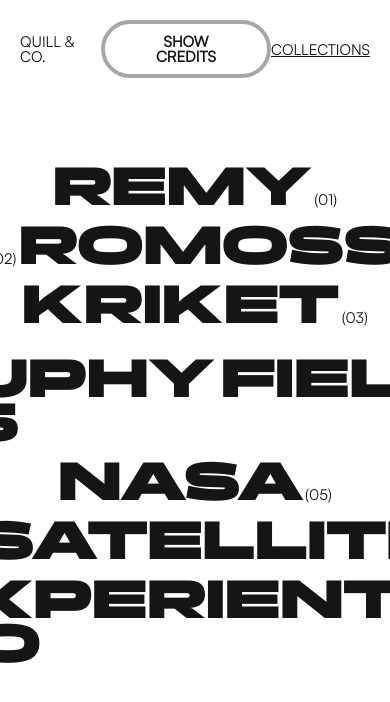
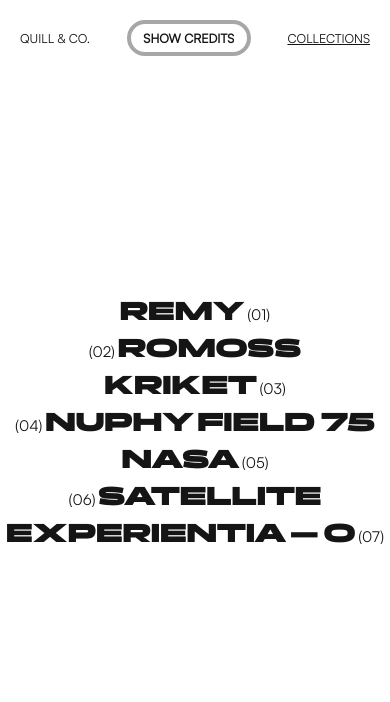
Before and after one commit to BlandIrony/Quill, a website built with Vite: page index.html in a window 390 px wide. Built offline with nearby package versions, Linux system fonts and the light colour scheme; some packages are replaced by stand-ins of ours.

Commit message:
Completed home page

```diff
--- a/index.html
+++ b/index.html
@@ -14,19 +14,19 @@
 
       <!-- Logo -->
        <div class="">
-        <a href="/" class="text-[1.5rem] uppercase">Quill & Co.</a>
+        <a href="/" class="sm:text-[1.25rem] md:text-[1.5rem] uppercase">Quill & Co.</a>
        </div>
 
        <!-- Show credits modal button -->
         <div>
           <button
-            class="open group overflow-hidden flex justify-center items-center border-[.45rem] border-gray rounded-full py-4 px-[3rem] hover:scale-90 transition duration-300"
+            class="open group overflow-hidden flex justify-center items-center border-[.45rem] border-gray rounded-full sm:py-3 sm:px-[1.25rem] md:py-4 md:px-[3rem] hover:scale-90 transition duration-300"
           >
             <span class=" inline-block overflow-hidden relative">
-              <span class="block text-[1.5rem] font-bold uppercase group-hover:-translate-y-full transition duration-300">
+              <span class="block sm:text-[1.25rem] md:text-[1.5rem] font-bold uppercase group-hover:-translate-y-full transition duration-300">
                 Show Credits
               </span>
-              <span class="absolute inline-block translate-y-full left-0 text-[1.5rem] font-bold uppercase group-hover:-translate-y-full transition duration-300">
+              <span class="absolute inline-block translate-y-full left-0 sm:text-[1.25rem] md:text-[1.5rem] font-bold uppercase group-hover:-translate-y-full transition duration-300">
                 Show Credits
               </span>
             </span>
@@ -36,7 +36,7 @@
 
        <!-- Current page -->
         <div class="">
-          <a href="/" class="text-[1.5rem] uppercase underline">Collections</a>
+          <a href="/" class="sm:text-[1.25rem] md:text-[1.5rem] uppercase underline">Collections</a>
         </div>
 
      </nav>
@@ -58,7 +58,7 @@
 
               <li class="overflow-hidden text-center hover:-translate-x-3 transition duration-300">
                 <a href="/" class="inline-block w-fit uppercase translate-y-full" data-item="link">
-                  <span class="inline-block font-panchang-ex text-[5.5rem] leading-[80%]">
+                  <span class="inline-block font-panchang-ex sm:text-[2.65rem] md:text-[5.5rem] leading-[80%]">
                     Remy
                   </span>
                   <span class="inline-block text-[1.5rem]">
@@ -72,7 +72,7 @@
                   <span class="inline-block text-[1.5rem]">
                     (02)
                   </span>
-                  <span class="inline-block font-panchang-ex text-[5.5rem] leading-[80%]">
+                  <span class="inline-block font-panchang-ex sm:text-[2.65rem] md:text-[5.5rem] leading-[80%]">
                     Romoss
                   </span>
                 </a>
@@ -80,7 +80,7 @@
 
               <li class="overflow-hidden hover:-translate-x-3 transition duration-300">
                 <a href="/" class="inline-block w-fit uppercase translate-y-full" data-item="link">
-                  <span class="inline-block font-panchang-ex text-[5.5rem] leading-[80%]">
+                  <span class="inline-block font-panchang-ex sm:text-[2.65rem] md:text-[5.5rem] leading-[80%]">
                     Kriket
                   </span>
                   <span class="inline-block text-[1.5rem]">
@@ -94,7 +94,7 @@
                   <span class="inline-block text-[1.5rem]">
                     (04)
                   </span>
-                  <span class="inline-block font-panchang-ex text-[5.5rem] leading-[80%]">
+                  <span class="inline-block font-panchang-ex sm:text-[2.65rem] md:text-[5.5rem] leading-[80%]">
                     Nuphy Field 75
                   </span>
                 </a>
@@ -102,7 +102,7 @@
 
               <li class="overflow-hidden hover:-translate-x-3 transition duration-300">
                 <a href="/" class="inline-block w-fit uppercase translate-y-full" data-item="link">
-                  <span class="inline-block font-panchang-ex text-[5.5rem] leading-[80%]">
+                  <span class="inline-block font-panchang-ex sm:text-[2.65rem] md:text-[5.5rem] leading-[80%]">
                     NASA
                   </span>
                   <span class="inline-block text-[1.5rem]">
@@ -116,7 +116,7 @@
                   <span class="inline-block text-[1.5rem]">
                     (06)
                   </span>
-                  <span class="inline-block font-panchang-ex text-[5.5rem] leading-[80%]">
+                  <span class="inline-block font-panchang-ex sm:text-[2.65rem] md:text-[5.5rem] leading-[80%]">
                     Satellite
                   </span>
                 </a>
@@ -124,7 +124,7 @@
 
               <li class="overflow-hidden hover:-translate-x-3 transition duration-300">
                 <a href="/" class="inline-block uppercase translate-y-full" data-item="link">
-                  <span class="inline-block font-panchang-ex text-[5.5rem] leading-[80%] mix-blend-exclusion">
+                  <span class="inline-block font-panchang-ex sm:text-[2.65rem] md:text-[5.5rem] leading-[80%] mix-blend-exclusion">
                     Experientia &mdash; o
                   </span>
                   <span class="inline-block text-[1.5rem]">
@@ -162,7 +162,7 @@
           </div>
         </div>
 
-        <div class="flex gap-3 items-end -rotate-6" data-item="scale-2">
+        <div class="sm:relative sm:left-12 flex gap-3 items-end -rotate-6" data-item="scale-2">
           <div class="h-14 w-14 rounded-full">
             <img class="h-full w-full rounded-2xl object-cover" src="./src/assets/images/bland_profile.webp" alt="">
           </div>
--- a/src/main.js
+++ b/src/main.js
@@ -35,6 +35,12 @@
 
 // Disable lag smoothing in GSAP to prevent any delay in scroll animations
 gsap.ticker.lagSmoothing(0);
+
+[...anchors].forEach((a, i) => {
+  // Get link attribute (href)
+  a.setAttribute('href', `./src/pages/product.html/${i + 1}`)
+  // console.log(a)
+})
 
 export default class Initialize {
   constructor () {
@@ -148,7 +154,7 @@
     }, '-=.75')
     .from(closeBtn, {
       opacity: 0,
-      y: 100,
+      y: 20,
       duration: .55,
       ease: 'power2.out'
     }, '-=.5')
@@ -207,7 +213,7 @@
         ease: 'power3.out',
         delay: 0.15 * index
       })
-      .fromTo(image, { scaleX: 1.12, scaleY: 1.15 }, { scale: 1, duration: .25, ease: 'power2.inOut' }, 'start-=.5')
+      .from(image, { scaleX: 1.12, scaleY: 1.15, duration: .5, ease: 'none' }, 'start-=.75')
 
       console.log(`${products[elemIndex].imageURLs[index]}`);
     }
--- a/tailwind.config.js
+++ b/tailwind.config.js
@@ -5,6 +5,10 @@
     "./src/**/*.{js,ts,jsx,tsx}",
   ],
   theme: {
+    screens: {
+      'sm': '350px',
+      'md': '700px'
+    },
     extend: {
       colors: {
         black: 'var(--color-black)',
```
Also changed, not shown: src/pages/product.html (added, +13 -0 lines), src/pages/product.js (deleted).
